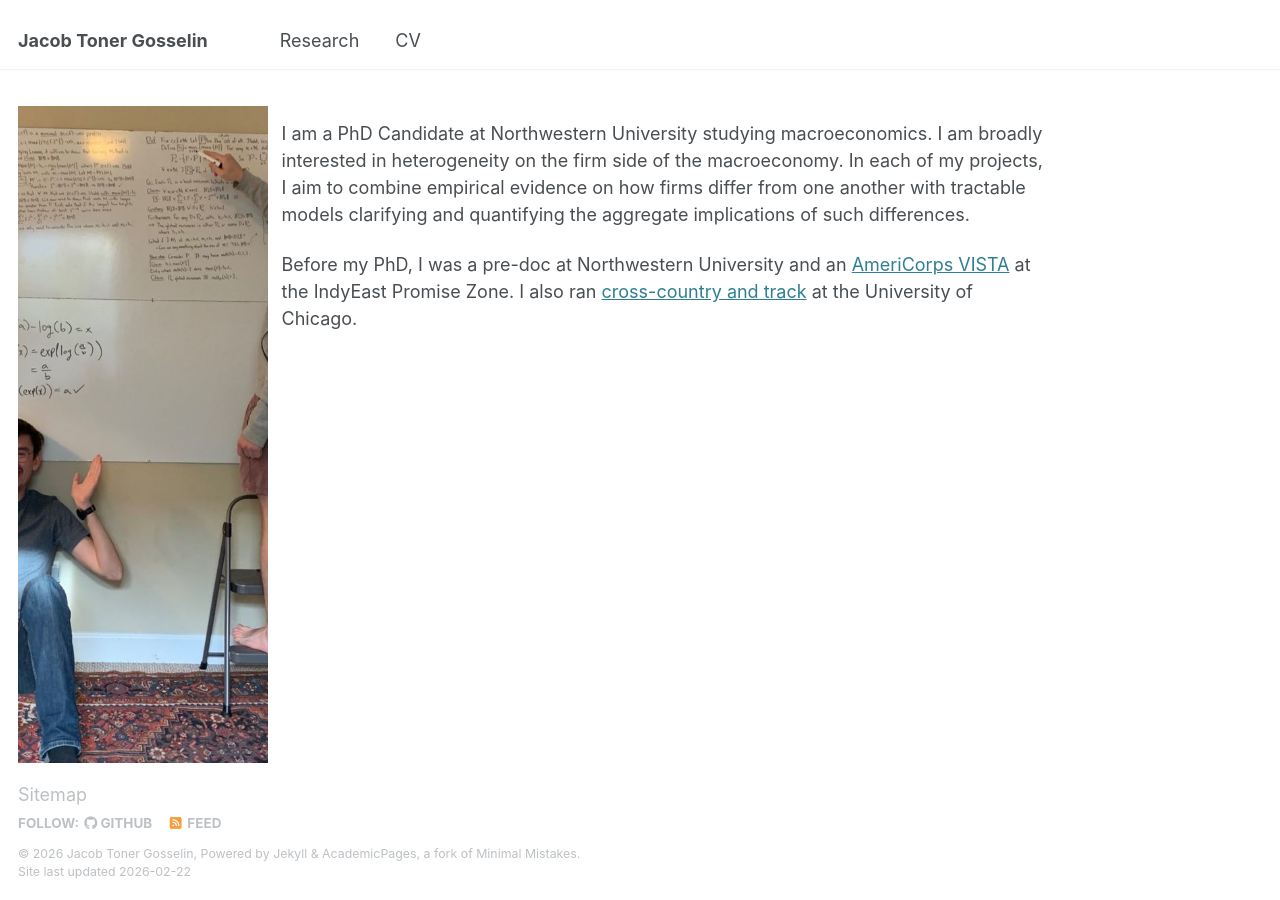
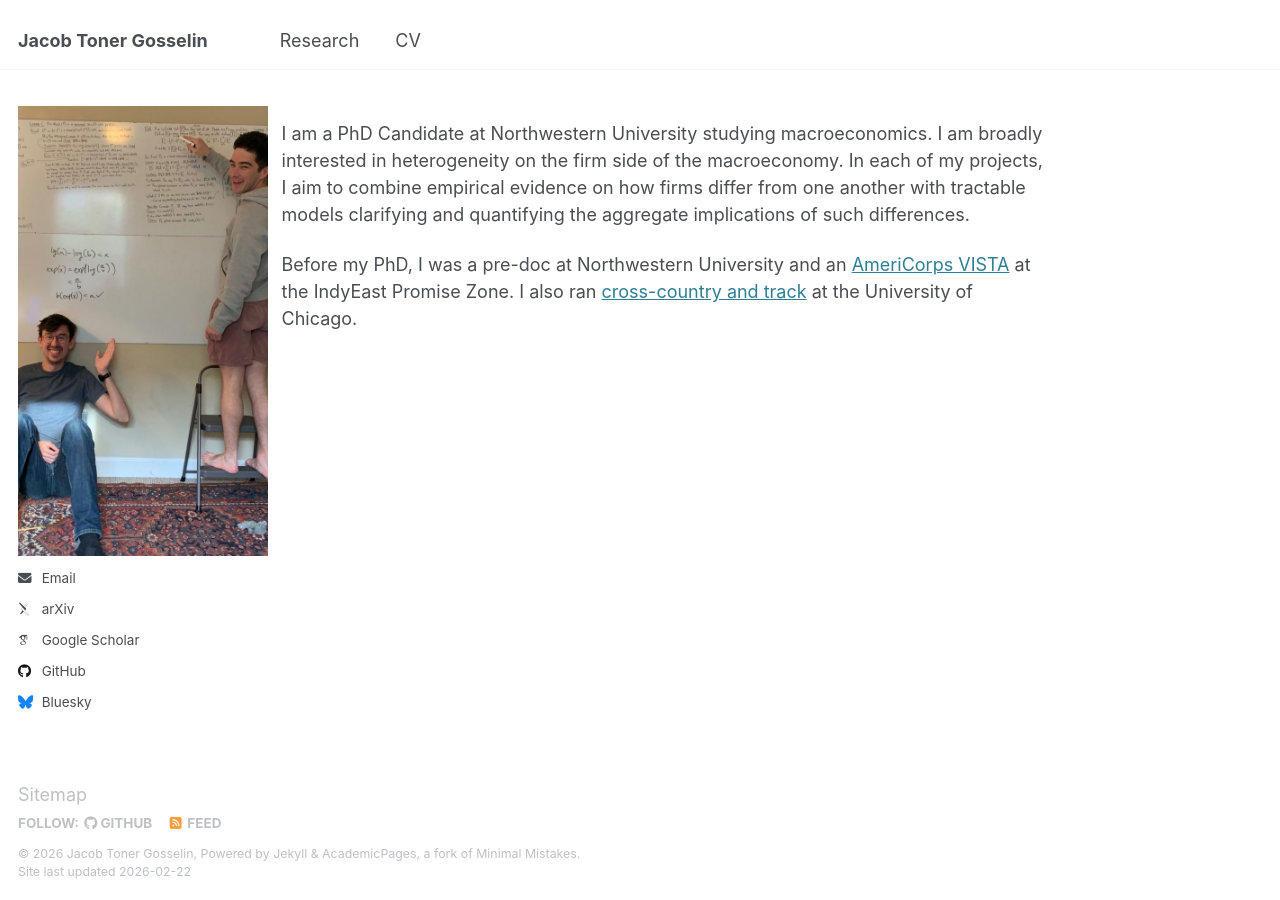
Before and after one commit to jacobgosselin/jacobgosselin.github.io, a Jekyll site: the page built from _pages/about.md, in a window 1280 px wide. Built offline with Jekyll 4.4.1, drawn with Linux system fonts in a browser that asks for light colours; some web fonts are replaced.

Commit message:
Adjust sidebar image height to 50vh for better layout

```diff
--- a/_sass/layout/_sidebar.scss
+++ b/_sass/layout/_sidebar.scss
@@ -90,7 +90,7 @@
   }
 
   img {
-    height: 75vh;
+    height: 50vh;
     width: calc(75vh * 6 / 8);
     max-width: 100%;
     object-fit: cover;
```
